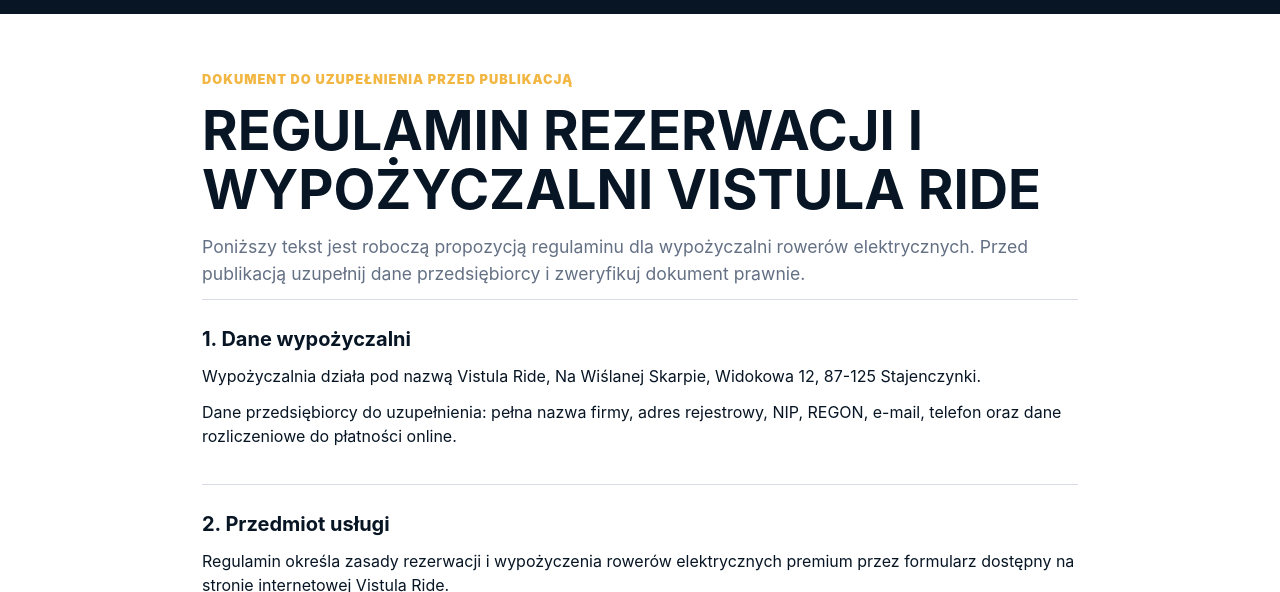
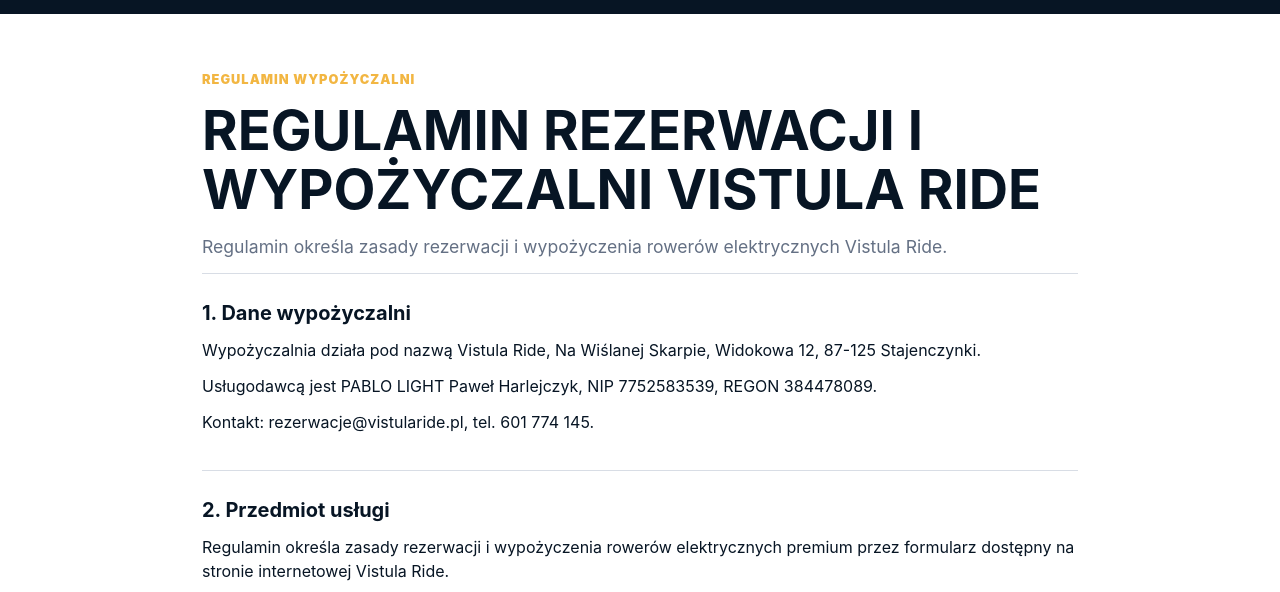
Before and after one commit to vistularide-maker/vistula-ride, a website: page regulamin.html in a window 1280 px wide. Shown: the part 193-785 px from the top of the page. Drawn offline with Linux system fonts and the light colour scheme.

Commit message:
Add company info

```diff
--- a/regulamin.html
+++ b/regulamin.html
@@ -24,14 +24,15 @@
     </header>
 
     <main class="legal-document">
-      <p class="eyebrow">Dokument do uzupełnienia przed publikacją</p>
+      <p class="eyebrow">Regulamin wypożyczalni</p>
       <h1>Regulamin rezerwacji i wypożyczalni Vistula Ride</h1>
-      <p class="legal-lead">Poniższy tekst jest roboczą propozycją regulaminu dla wypożyczalni rowerów elektrycznych. Przed publikacją uzupełnij dane przedsiębiorcy i zweryfikuj dokument prawnie.</p>
+      <p class="legal-lead">Regulamin określa zasady rezerwacji i wypożyczenia rowerów elektrycznych Vistula Ride.</p>
 
       <section>
         <h2>1. Dane wypożyczalni</h2>
         <p>Wypożyczalnia działa pod nazwą Vistula Ride, Na Wiślanej Skarpie, Widokowa 12, 87-125 Stajenczynki.</p>
-        <p>Dane przedsiębiorcy do uzupełnienia: pełna nazwa firmy, adres rejestrowy, NIP, REGON, e-mail, telefon oraz dane rozliczeniowe do płatności online.</p>
+        <p>Usługodawcą jest PABLO LIGHT Paweł Harlejczyk, NIP 7752583539, REGON 384478089.</p>
+        <p>Kontakt: rezerwacje@vistularide.pl, tel. 601 774 145.</p>
       </section>
 
       <section>
@@ -85,7 +86,7 @@
 
       <section>
         <h2>10. Reklamacje</h2>
-        <p>Reklamacje można składać mailowo na adres kontakt@vistularide.pl. Reklamacja powinna zawierać dane klienta, opis sprawy oraz oczekiwany sposób rozwiązania.</p>
+        <p>Reklamacje można składać mailowo na adres rezerwacje@vistularide.pl. Reklamacja powinna zawierać dane klienta, opis sprawy oraz oczekiwany sposób rozwiązania.</p>
         <p>Wypożyczalnia odpowie na reklamację w terminie 14 dni od jej otrzymania.</p>
       </section>
 
```
Also changed, not shown: polityka-prywatnosci.html (+3 -3 lines).
